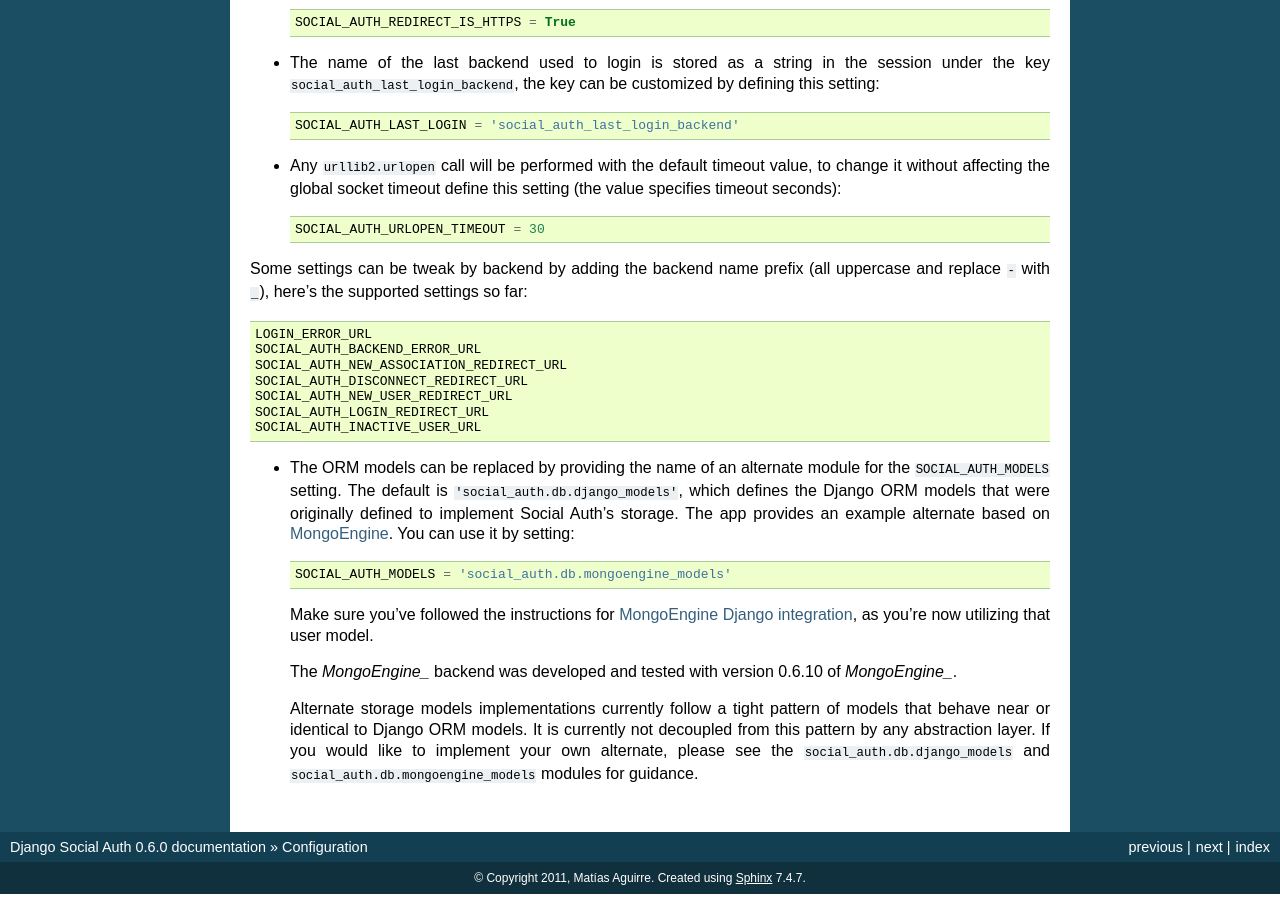
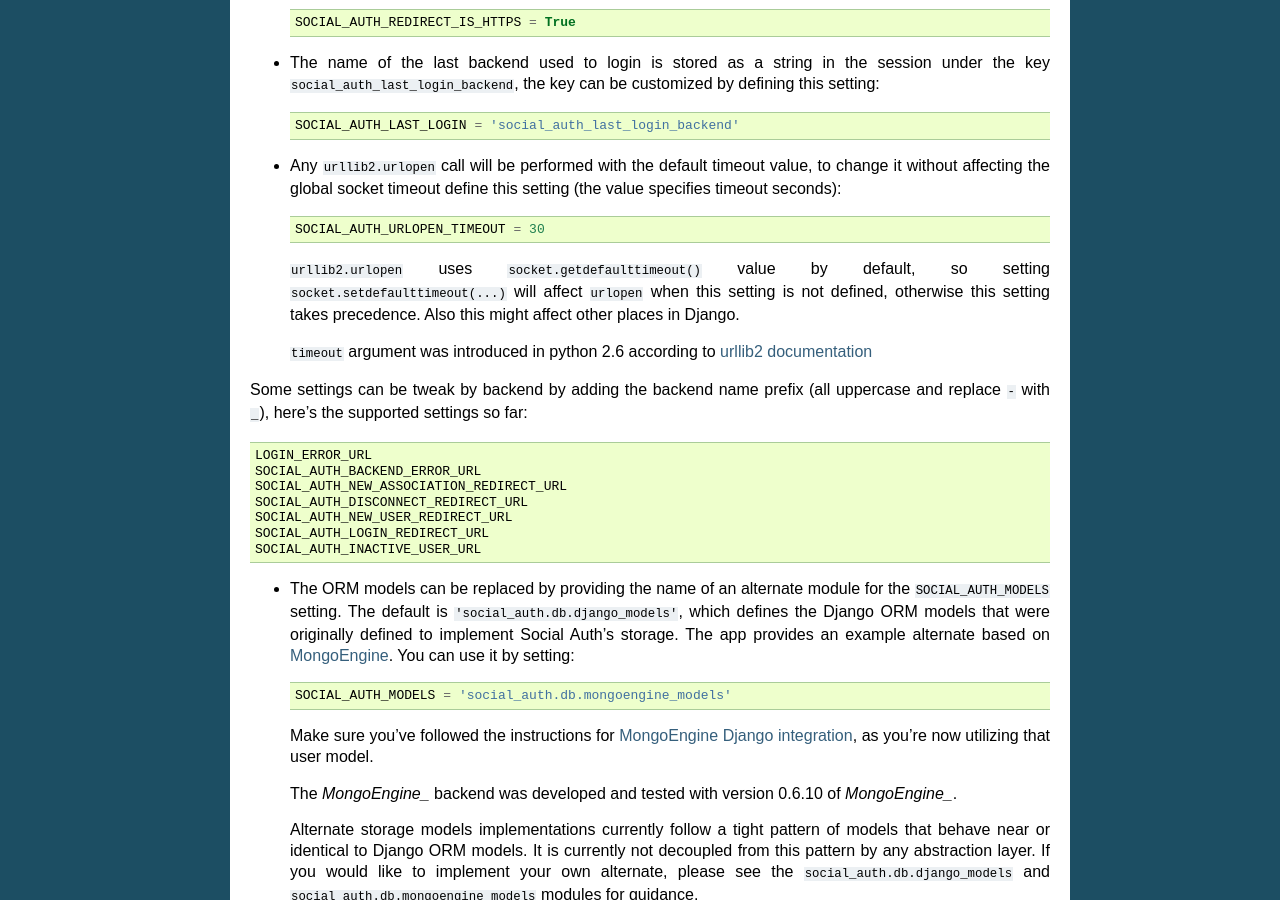
Before and after one commit to omab/django-social-auth, a Sphinx documentation site: the page built from doc/configuration.rst, in a window 1280 px wide and 900 px high, scrolled down 5277 px. Built offline with Sphinx 7.4.7, drawn with Linux system fonts in a browser that asks for light colours.

Commit message:
Doc about getdefaulttimeout()/setdefaulttimeout() and timeout parameter

```diff
--- a/doc/configuration.rst
+++ b/doc/configuration.rst
@@ -314,6 +314,14 @@ Configuration
 
     SOCIAL_AUTH_URLOPEN_TIMEOUT = 30
 
+  ``urllib2.urlopen`` uses ``socket.getdefaulttimeout()`` value by default, so
+  setting ``socket.setdefaulttimeout(...)`` will affect ``urlopen`` when this
+  setting is not defined, otherwise this setting takes precedence. Also this
+  might affect other places in Django.
+
+  ``timeout`` argument was introduced in python 2.6 according to `urllib2
+  documentation`_
+
 Some settings can be tweak by backend by adding the backend name prefix (all
 uppercase and replace ``-`` with ``_``), here's the supported settings so far::
 
@@ -357,3 +365,4 @@ uppercase and replace ``-`` with ``_``), here's the supported settings so far::
 .. _OAuth: http://oauth.net/
 .. _MongoEngine: http://mongoengine.org
 .. _MongoEngine Django integration: http://mongoengine-odm.readthedocs.org/en/latest/django.html
+.. _urllib2 documentation: http://docs.python.org/library/urllib2.html#urllib2.urlopen
```
Also changed, not shown: README.rst (+9 -0 lines).
